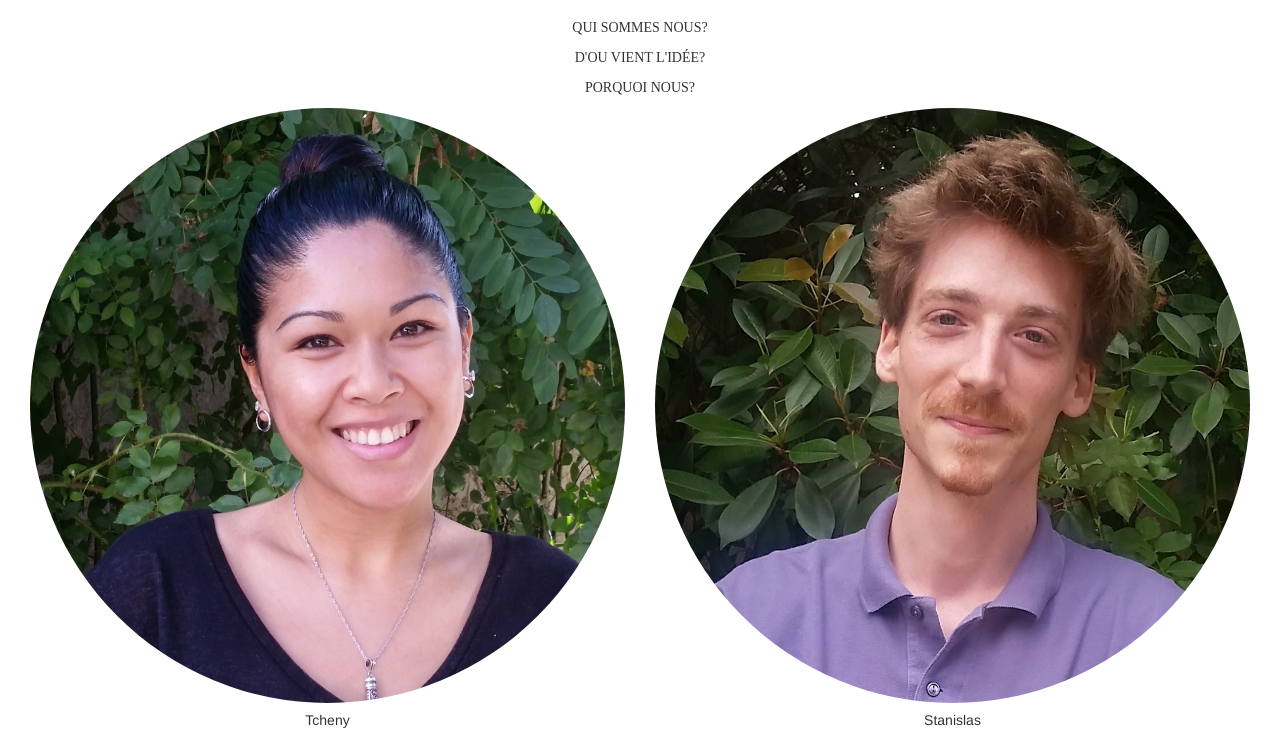
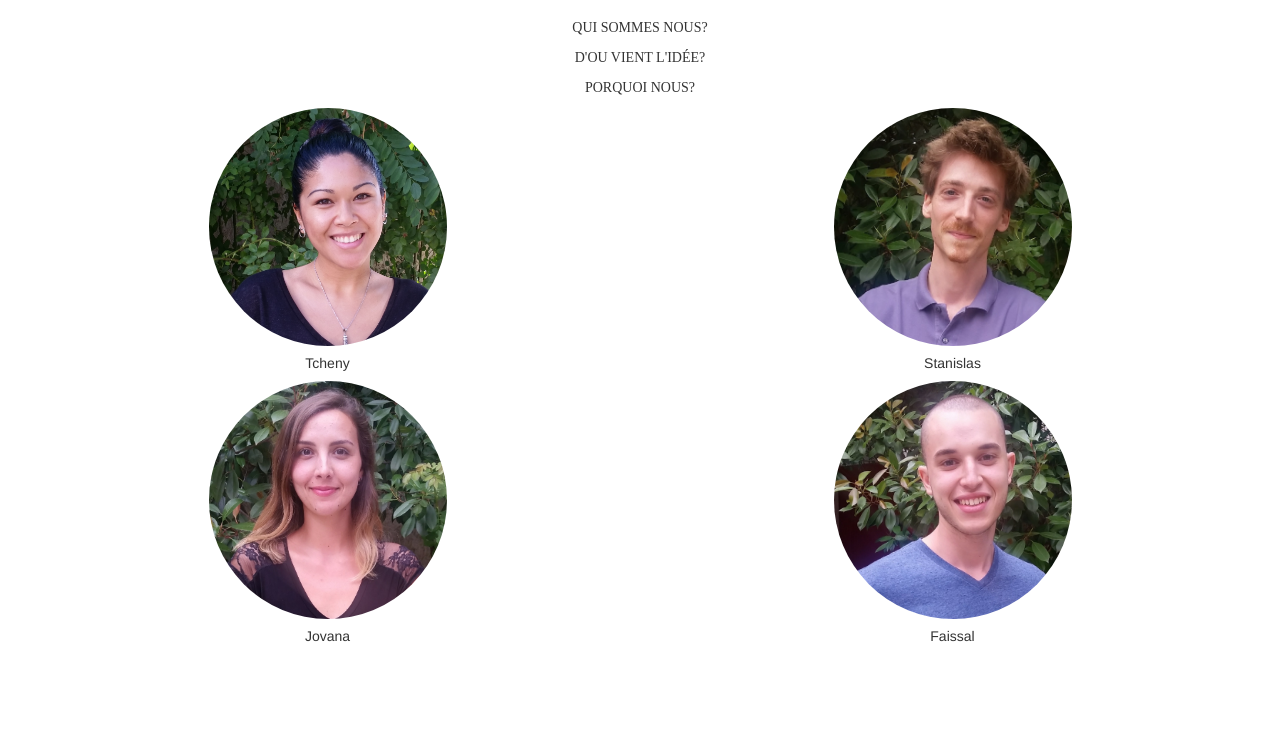
Before and after one commit to Selbahc/BorrowAFriend, a plain HTML site: page presentation.html in a window 1280 px wide. Shown: the part 804-1540 px from the top of the page. After the commit the page ends 1459 px from the top, so only its background shows below. Drawn offline with nearby package versions, Linux system fonts and the light colour scheme.

Commit message:
center imgs

```diff
--- a/presentation.html
+++ b/presentation.html
@@ -71,29 +71,29 @@
 
     <div class="container-fluid text-center">
 
-      <div class="col-xs-6">
-        <div id="tchenyPhoto">
-          <img class="round img-responsive" src="./medias/images/page_presentation/Tcheny.jpg">
+      <div class="col-xs-6"  align="center">
+        <div id="tchenyPhoto" class="presentationImages">
+          <img class="round " src="./medias/images/page_presentation/Tcheny.jpg">
         </div>
         <h5>Tcheny</h5>
       </div>
 
-     <div class="col-xs-6">
-        <div id="stanPhoto">
-          <img class="round img-responsive" src="./medias/images/page_presentation/Stan.jpg">
+     <div class="col-xs-6" align="center">
+        <div id="stanPhoto" class="presentationImages">
+          <img class="round " src="./medias/images/page_presentation/Stan.jpg">
       </div>
       <h5>Stanislas</h5>
       </div>
-      <div class="col-xs-6">
-        <div id="jovanaPhoto">
-          <img class="round img-responsive" src="./medias/images/page_presentation/Jovana.jpg">
+      <div class="col-xs-6" align="center">
+        <div id="jovanaPhoto" class="presentationImages">
+          <img class="round " src="./medias/images/page_presentation/Jovana.jpg">
         </div>
         <h5>Jovana</h5>
       </div>
 
-     <div class="col-xs-6">
-        <div id="faissalPhoto">
-          <img class="round img-responsive" src="./medias/images/page_presentation/Faissal.jpg">
+     <div class="col-xs-6" align="center">
+        <div id="faissalPhoto" class="presentationImages">
+          <img class="round " src="./medias/images/page_presentation/Faissal.jpg">
       </div>
       <h5>Faissal</h5>
       </div>
--- a/sass/_presentation.scss
+++ b/sass/_presentation.scss
@@ -4,9 +4,14 @@
 
 .round {
   @include roundImg;
+  width: 100%;
+  margin: 0 auto;
 
 }
 
+.presentationImages {
+  width: 40%;
+}
 #presentation {
   font-family: 'Muli';
 }
```
Also changed, not shown: sass/presentation.html (deleted), stylesheets/styles.css.
